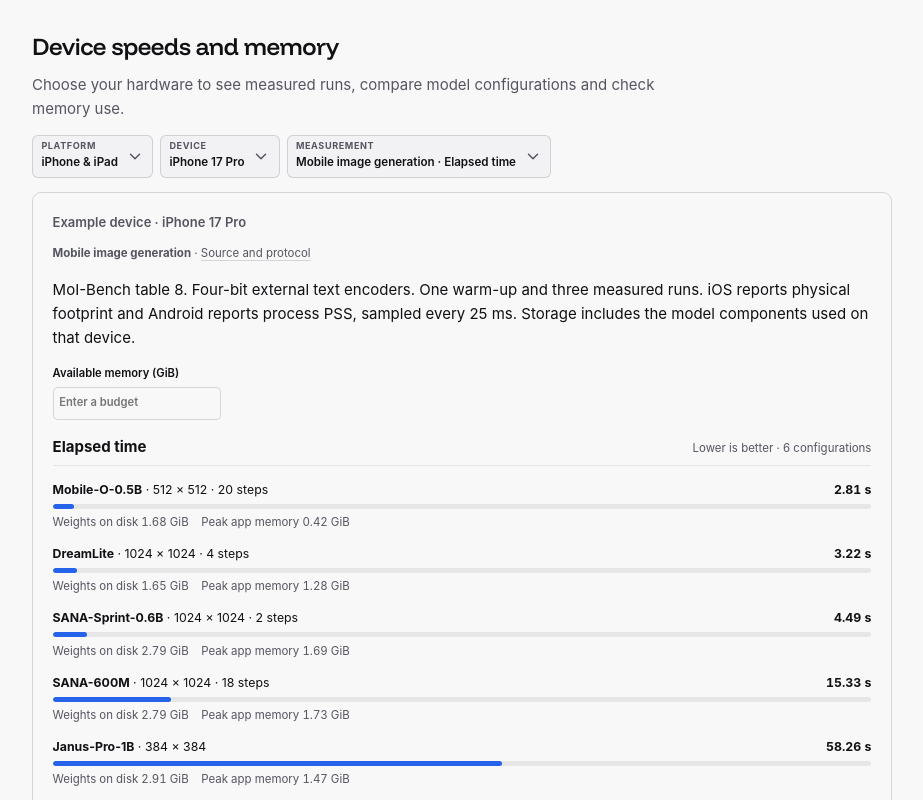
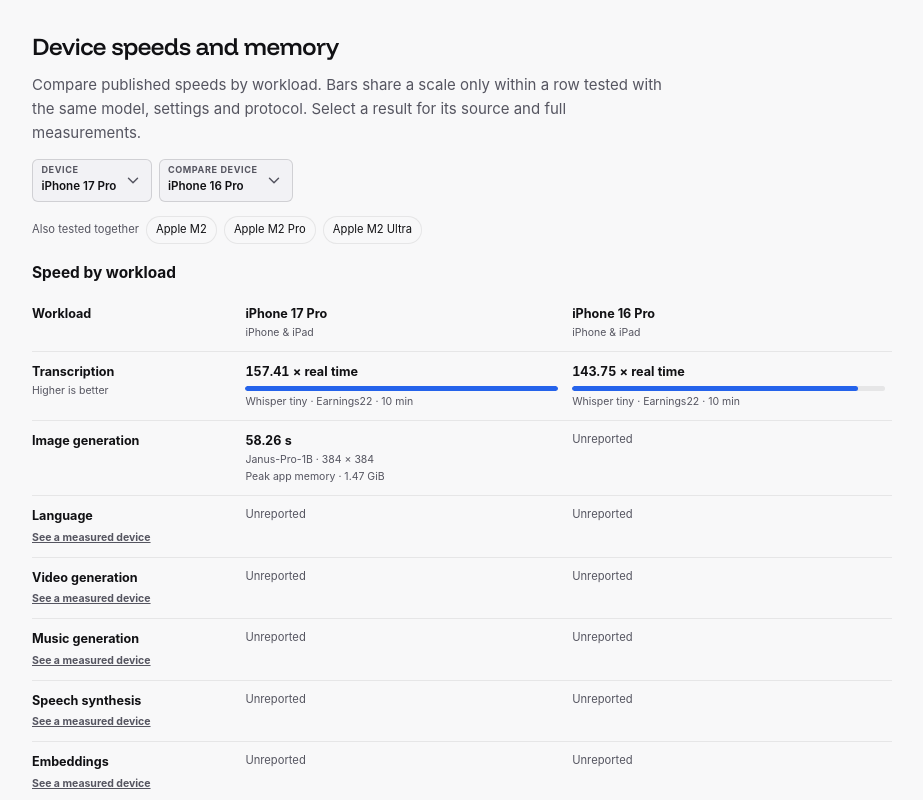
Before and after one commit to hraness/aicharts, a Next.js app: page /local in a window 1280 px wide. Shown: the part 1140-1940 px from the top of the page, without its empty margins (178-1101 px from the left). Built offline with nearby package versions, Linux system fonts and the light colour scheme.

Commit message:
Compare device speeds across workloads at a glance (#23)
* Compare device speeds across workloads in one chart

* Surface measured workloads first and document the chart

```diff
--- a/components/local-hardware.css
+++ b/components/local-hardware.css
@@ -31,3 +31,18 @@
 .local-hardware .hardware-peers h5 { margin:1.1rem 0 .4rem; font-size:.9rem; }
 .hardware-memory-profile .hardware-track i[data-kind="runtime"] { background:var(--brand-openai); }
 .hardware-memory-profile .hardware-track i[data-kind="budget"] { background:var(--fg); }
+.hardware-shortcuts {display:flex;align-items:center;flex-wrap:wrap;gap:.35rem .5rem;margin:.65rem 0 1.2rem;font-size:.8rem;color:var(--fg-muted)}
+.hardware-shortcuts button {font:inherit;background:var(--bg);color:var(--fg);border:1px solid var(--border);border-radius:1rem;padding:.3rem .65rem;cursor:pointer}
+.device-matrix {width:100%;table-layout:fixed;border-collapse:collapse;margin:1rem 0;font-size:.9rem}
+.device-matrix caption {text-align:left;font-size:1.1rem;font-weight:650;margin-bottom:.6rem}
+.device-matrix th,.device-matrix td {text-align:left;vertical-align:top;overflow-wrap:anywhere;padding:.72rem .5rem;border-bottom:1px solid var(--border)}
+.device-matrix th:first-child {width:24%;padding-left:0}
+.device-matrix small,.matrix-result span:not(.hardware-track) {display:block;font-size:.75rem;line-height:1.4;color:var(--fg-muted);font-weight:400;margin-top:.15rem}
+.matrix-result,.matrix-browse {border:0;background:none;text-align:left;padding:0;color:var(--fg);font:inherit;cursor:pointer}
+.matrix-result {display:block;width:100%}
+.matrix-browse {display:block;margin-top:.25rem;color:var(--fg-muted);font-size:.75rem;text-decoration:underline}
+.matrix-result:hover b,.matrix-result:focus-visible b {text-decoration:underline}
+.matrix-missing {color:var(--fg-muted);font-size:.8rem}
+.hardware-drill {margin-top:1rem;scroll-margin-top:1rem}
+.hardware-drill > summary {font-weight:600;cursor:pointer}
+@media(max-width:32rem){.device-matrix {font-size:.82rem}.device-matrix td,.device-matrix th{padding:.55rem .25rem}}
--- a/components/local-hardware.tsx
+++ b/components/local-hardware.tsx
@@ -52,17 +52,6 @@ const platforms = [...new Set(suites.flatMap(s => s.runs.map(r => r.platform)))]
 const devicesByPlatform = new Map(platforms.map(p => [
   p, [...new Set(suites.flatMap(s => s.runs.filter(r => r.platform === p).map(r => r.device)))].sort(sortNames),
 ]));
-const defaults: Record<string, string> = {
-  "iPhone & iPad": "iPhone 17 Pro",
-  "Apple silicon Macs": "M2 Max · 38 GPU cores",
-  "NVIDIA GPUs": "RTX 4090",
-  "AMD graphics": "RX 7900 XTX",
-  "Intel graphics": "Intel Arc B580",
-  "Android": "Xiaomi 15 Pro",
-  "ARM Linux boards": "Raspberry Pi 5 · 8 GB",
-  "Web browsers": "GTX 1650 Laptop · Windows 11",
-};
-
 const tasks: Record<string, string> = {
   "4167": "Language", "4508": "Language", "15013": "Language", "15021": "Language", "10879": "Language",
   "webllm-m3": "Language", "webgpu-decode": "Language", "webgpu-request": "Language", "pi-llama": "Language",
@@ -73,15 +62,34 @@ const tasks: Record<string, string> = {
   "qwen-vl-a100": "Vision and language",
 };
 
-function deviceGroup(device: string) {
-  if (device.startsWith("iPhone")) return "iPhone";
-  if (device.startsWith("iPad")) return "iPad";
-  if (device.startsWith("RTX")) return device.match(/^RTX (\d{2})\d{2}/)?.[1]?.concat("-series RTX") ?? "RTX workstation";
-  if (device.startsWith("RX")) return device.match(/^RX (\d)\d{3}/)?.[1]?.concat("000-series Radeon") ?? "Radeon RX";
-  if (device.startsWith("Intel Arc")) return "Intel Arc";
-  const mac = device.match(/\bM(\d+)\b/);
-  if (mac) return "Apple M" + mac[1];
-  return "Other devices";
+const entries = platforms.flatMap(platform => devicesByPlatform.get(platform)!.map(device => ({
+  value: JSON.stringify([platform, device]), label: device, group: platform, platform, device,
+})));
+const workloadNames = [...new Set(Object.values(tasks))];
+const speedKeys = ["generation", "tokenLatency", "requestMs", "firstToken", "audio", "synthesis", "latency", "embeddings", "rerank"];
+// Keep the source order within each suite. The overview picks the first shared protocol
+// in this order, so a faster measurement never wins selection just for being faster.
+const samples = suites.flatMap(suite => {
+  const key = speedKeys.find(k => suite.metrics.includes(k));
+  return key ? suite.runs.filter(run => run.values[key] !== undefined).map(run => ({
+    suite, key, run, task: tasks[suite.id]!, protocol: JSON.stringify([suite.id, key, run.model, run.config]),
+    deviceId: JSON.stringify([run.platform, run.device]),
+  })) : [];
+});
+const byDevice = new Map(entries.map(entry => [entry.value, samples.filter(row => row.deviceId === entry.value)]));
+type Sample = typeof samples[number];
+
+function WorkloadCell({sample, max, inspect}: {sample?: Sample; max?: number; inspect: (s: Sample) => void}) {
+  if (!sample) return <td className="matrix-missing">Unreported</td>;
+  const {run, key} = sample;
+  const memory = measuredMemory(run);
+  const value = run.values[key]!;
+  return <td><button className="matrix-result" type="button" onClick={() => inspect(sample)}>
+    <b>{number.format(value)} {metrics[key]!.unit}</b>
+    {max !== undefined && max > 0 && <span aria-hidden="true" className="hardware-track"><i style={{width: 100 * value / max + "%"}} /></span>}
+    <span>{run.model} · {run.config}</span>
+    {memory && <span>{memory.kind} · {number.format(memory.gib)} GiB</span>}
+  </button></td>;
 }
 
 function measuredMemory(run: Run) {
@@ -121,6 +129,8 @@ export function LocalHardware() {
   const [example, setExample] = useState(true);
   const [platform, setPlatform] = useState("iPhone & iPad");
   const [device, setDevice] = useState("iPhone 17 Pro");
+  const [peerId, setPeerId] = useState(JSON.stringify(["iPhone & iPad", "iPhone 16 Pro"]));
+  const [inspecting, setInspecting] = useState(false);
   const [selection, setSelection] = useState("moi/latency");
   const [budget, setBudget] = useState("");
   const [selectedRun, setSelectedRun] = useState("");
@@ -132,6 +142,9 @@ export function LocalHardware() {
     const p = query.get("platform");
     const d = query.get("device");
     if (!p || !d || !devicesByPlatform.get(p)?.includes(d)) return;
+    const peer = query.get("peer");
+    if (peer !== null) setPeerId(entries.some(e => e.value === peer) ? peer : "");
+    setInspecting(query.has("measure"));
     setExample(false);
     setPlatform(p);
     setDevice(d);
@@ -155,6 +168,7 @@ export function LocalHardware() {
   const compare = rows.find(r => runName(r) === selectedRun) ?? rows[0];
   const peers = active && compare ? active.suite.runs.filter(r => r.model === compare.model && r.config === compare.config && r.values[key] !== undefined).sort(sorted) : [];
   const share = new URLSearchParams({ platform, device, measure: active?.id ?? "" });
+  share.set("peer", peerId);
   if (compare) share.set("run", runName(compare));
   if (Number(budget) > 0 && Number.isFinite(Number(budget))) share.set("memory", budget);
   const peerMax = Math.max(0, ...peers.map(r => r.values[key]!));
@@ -178,18 +192,64 @@ export function LocalHardware() {
   const setMeasurement = (id: string) => {
     setSelection(id); setInspectOpen(false); setSelectedRun(""); setExpanded(false); setAllDevices(false);
   };
+  const deviceId = JSON.stringify([platform, device]);
+  const peer = entries.find(e => e.value === peerId && peerId !== deviceId);
+  const left = byDevice.get(deviceId) ?? [];
+  const right = (peer && byDevice.get(peer.value)) || [];
+  const coverage = (task: string) => Number(left.some(s => s.task === task)) + Number(right.some(s => s.task === task));
+  const orderedTasks = [...workloadNames].sort((a, b) => coverage(b) - coverage(a));
+  const protocols = new Set(left.map(s => s.protocol));
+  const suggestions = entries.filter(e => e.value !== deviceId && e.value !== peer?.value)
+    .map(e => ({entry: e, overlap: byDevice.get(e.value)!.filter(s => protocols.has(s.protocol)).length}))
+    .filter(e => e.overlap > 0).sort((a,b) => b.overlap - a.overlap || sortNames(a.entry.device,b.entry.device)).slice(0,3);
+  function inspect(sample: Sample) {
+    if (sample.deviceId !== deviceId) {
+      setPeerId(deviceId);
+      setPlatform(sample.run.platform);
+      changeDevice(sample.run.device);
+    }
+    setSelection(sample.suite.id + "/" + sample.key);
+    setSelectedRun(runName(sample.run));
+    setInspectOpen(true);
+    setInspecting(true);
+    requestAnimationFrame(() => document.getElementById("hardware-detail")?.scrollIntoView({block:"start"}));
+  }
   return (
     <section id="hardware" className="local-hardware" aria-labelledby="hardware-heading">
       <h2 id="hardware-heading">Device speeds and memory</h2>
-      <p>Choose your hardware to see measured runs, compare model configurations and check memory use.</p>
+      <p>Compare published speeds by workload. Bars share a scale only within a row tested with the same model, settings and protocol. Select a result for its source and full measurements.</p>
       <div className="hardware-controls">
-        <CompactPicker label="Platform" value={platform} options={platforms.map(p => ({
-          value: p, label: p, description: devicesByPlatform.get(p)!.length + " published device configurations",
-        }))} onChange={p => { setPlatform(p); changeDevice(defaults[p] ?? devicesByPlatform.get(p)![0]!); }} />
-        <CompactPicker label="Device" value={device} options={[
-          ...devices.map(d => ({ value: d, label: d, group: deviceGroup(d) })),
-          { value: "", label: "My device is missing" },
-        ]} onChange={changeDevice} />
+        <CompactPicker label="Device" value={deviceId} options={entries} onChange={id => {
+          const entry = entries.find(e => e.value === id)!;
+          if (id === peerId) setPeerId(deviceId);
+          setPlatform(entry.platform); changeDevice(entry.device); setInspecting(false);
+        }} />
+        <CompactPicker label="Compare device" value={peer?.value ?? ""} options={[{value:"",label:"One device"}, ...entries.filter(e => e.value !== deviceId)]}
+          onChange={setPeerId} />
+      </div>
+      {suggestions.length > 0 && <div className="hardware-shortcuts"><span>Also tested together</span>{suggestions.map(({entry}) =>
+        <button key={entry.value} type="button" onClick={() => setPeerId(entry.value)}>{entry.device}</button>)}</div>}
+      <table className="device-matrix"><caption>Speed by workload</caption><thead><tr><th scope="col">Workload</th><th scope="col">{device}<small>{platform}</small></th>{peer && <th scope="col">{peer.device}<small>{peer.platform}</small></th>}</tr></thead>
+        <tbody>{orderedTasks.map(task => {
+          const first = left.filter(s => s.task === task);
+          const second = right.filter(s => s.task === task);
+          const other = new Map(second.map(s => [s.protocol,s]));
+          const shared = first.find(s => other.has(s.protocol));
+          const a = shared ?? first[0];
+          const b = shared ? other.get(shared.protocol) : second[0];
+          const max = shared && b ? Math.max(shared.run.values[shared.key]!, b.run.values[b.key]!) : undefined;
+          const example = !a && !b && samples.find(s => s.task === task);
+          return <tr key={task}><th scope="row">{task}
+            {shared ? <small>{metrics[shared.key]!.lower ? "Lower" : "Higher"} is better</small> : a && b ? <small>Different tests</small> : null}
+            {example && <button className="matrix-browse" onClick={() => inspect(example)}>See a measured device</button>}
+          </th><WorkloadCell sample={a} max={max} inspect={inspect}/>{peer && <WorkloadCell sample={b} max={max} inspect={inspect}/>}</tr>;
+        })}</tbody>
+      </table>
+      <p className="hardware-fine">Each workload shows the first matching published configuration in the dataset. When the devices have no shared test, each column shows its own first reported result. Open a value to explore other configurations.</p>
+      <a href={"/local?" + new URLSearchParams({platform, device, peer: peer?.value ?? ""}) + "#hardware"}>Share device overview</a>
+      <details className="hardware-drill" id="hardware-detail" open={inspecting} onToggle={e => setInspecting(e.currentTarget.open)}>
+      <summary>Explore all measurements on {device}</summary>
+      <div className="hardware-controls">
         {active && available.length > 1 && <CompactPicker label="Measurement" value={active.id} options={
           available.map(({ suite, id, key }) => ({
             value: id, label: suite.title + " · " + metrics[key]!.label,
@@ -254,6 +314,7 @@ export function LocalHardware() {
           <p><a href={"/local?" + share + "#hardware"}>Link to this comparison</a></p>
         </div>
       )}
+      </details>
       <noscript><p>The initial device measurements are available above. Download the full dataset to inspect other devices.</p></noscript>
     </section>
   );
--- a/journal/entries.json
+++ b/journal/entries.json
@@ -1,4 +1,13 @@
 [
+  {
+    "slug": "device-speed-by-workload",
+    "date": "2026-11-20",
+    "category": "Improved",
+    "surfaces": ["Website"],
+    "title": "Compare two devices across nine workloads",
+    "summary": "See published speeds and memory side by side. Choose a device tested under the same conditions in one click, or select a result to inspect its model, settings and source.",
+    "link": {"href": "/local#hardware", "label": "Compare device speeds"}
+  },
   {
     "slug": "local-model-and-device-picker",
     "date": "2026-11-20",
```
Also changed, not shown: scripts/check-journal-browser.mjs (+12 -4 lines).
